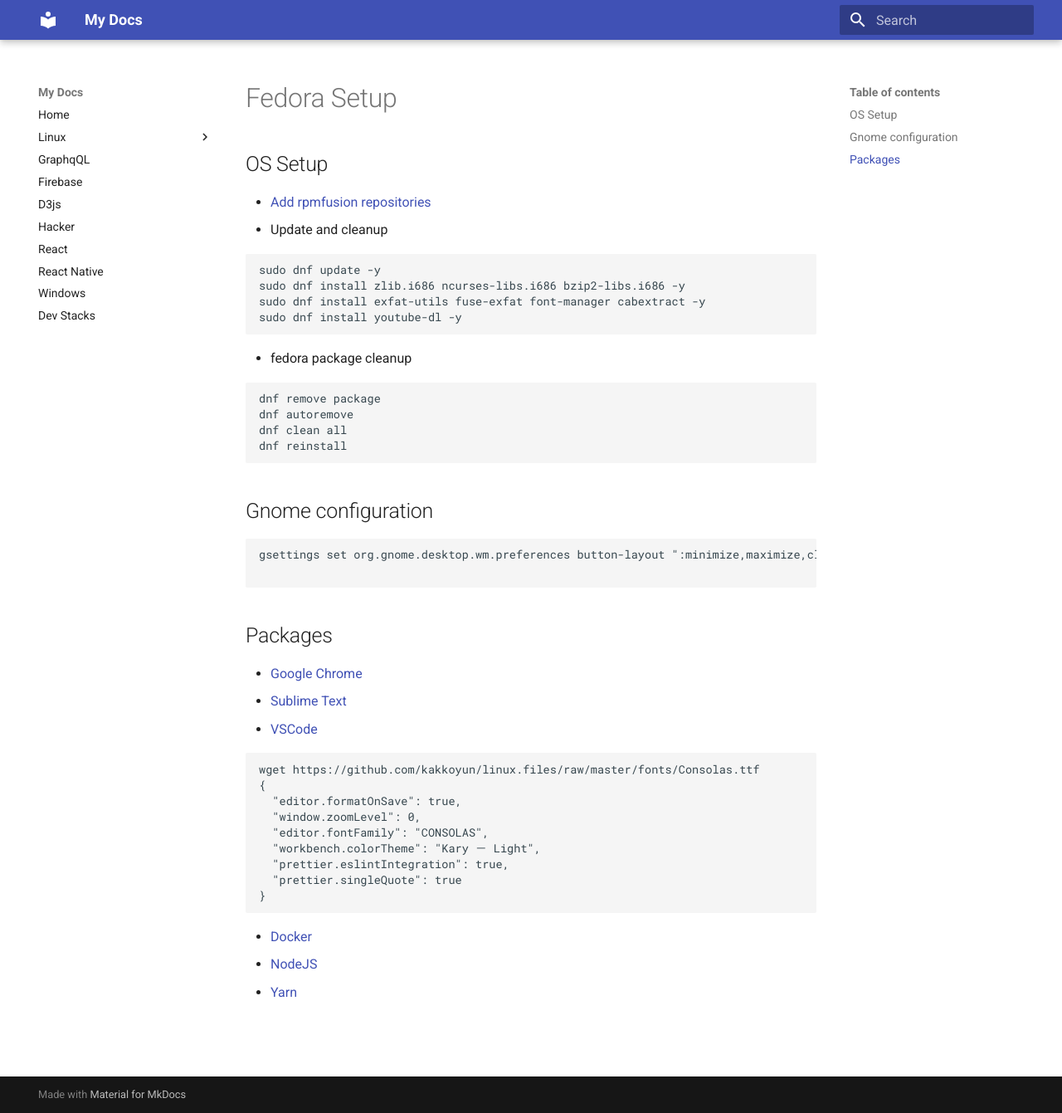
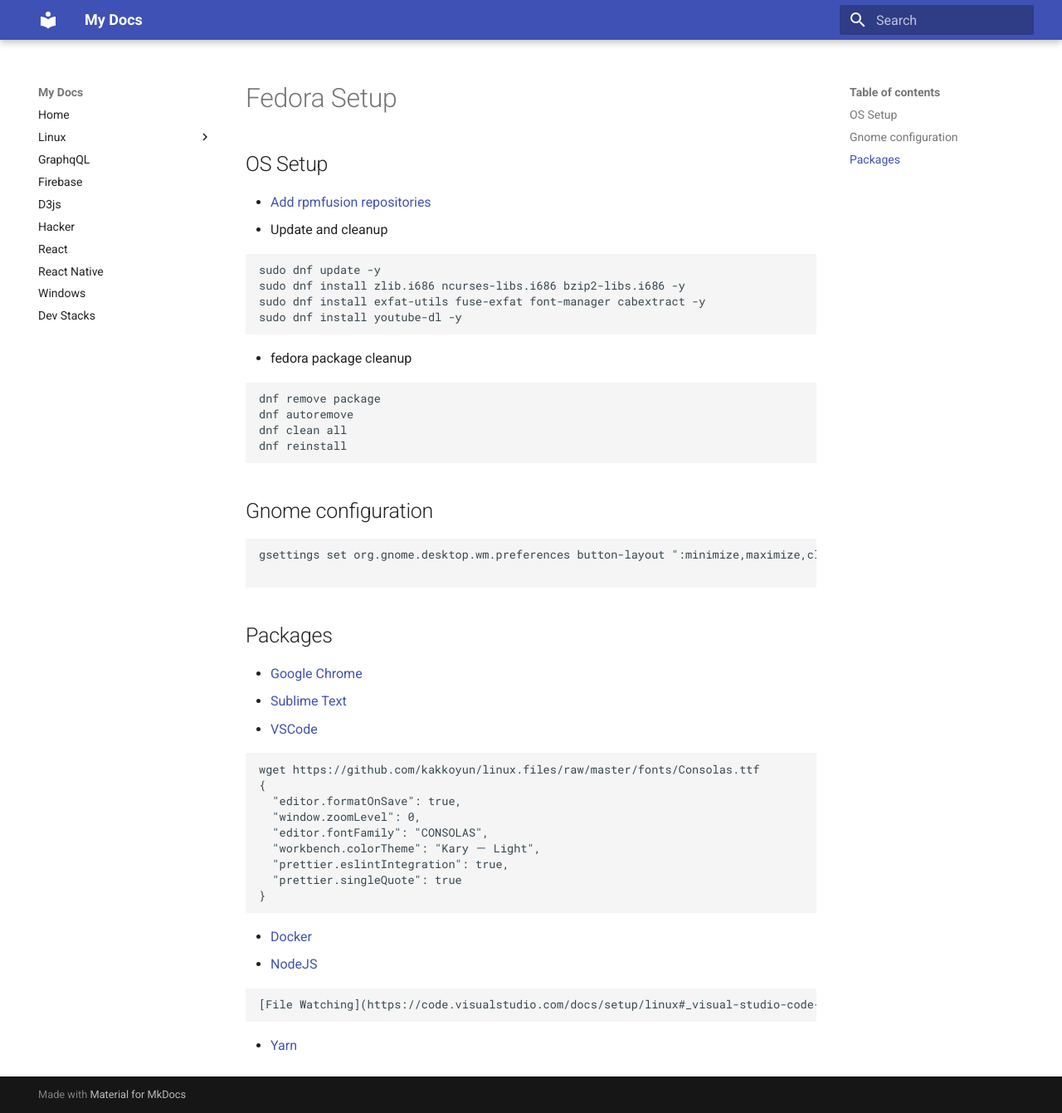
Before and after one commit to ajaymore/development-docs, an MkDocs documentation site: the page built from docs/linux/fedora-setup.md, in a window 1280 px wide and 1341 px high. Shown: the whole window at 83% size. Built offline with MkDocs 1.6.1 and Material for MkDocs 9.7.7, drawn with Linux system fonts in a browser that asks for light colours; old or Windows-style settings are respelled for this version of MkDocs.

Commit message:
Update fedora-setup.md

````diff
--- a/docs/linux/fedora-setup.md
+++ b/docs/linux/fedora-setup.md
@@ -40,4 +40,7 @@
 ```
 - [Docker](https://docs.docker.com/install/linux/docker-ce/fedora/#set-up-the-repository)
 - [NodeJS](https://nodejs.org/en/download/package-manager/#enterprise-linux-and-fedora)
+```
+[File Watching](https://code.visualstudio.com/docs/setup/linux#_visual-studio-code-is-unable-to-watch-for-file-changes-in-this-large-workspace-error-enospc)
+```
 - [Yarn](https://yarnpkg.com/en/docs/install)
````
